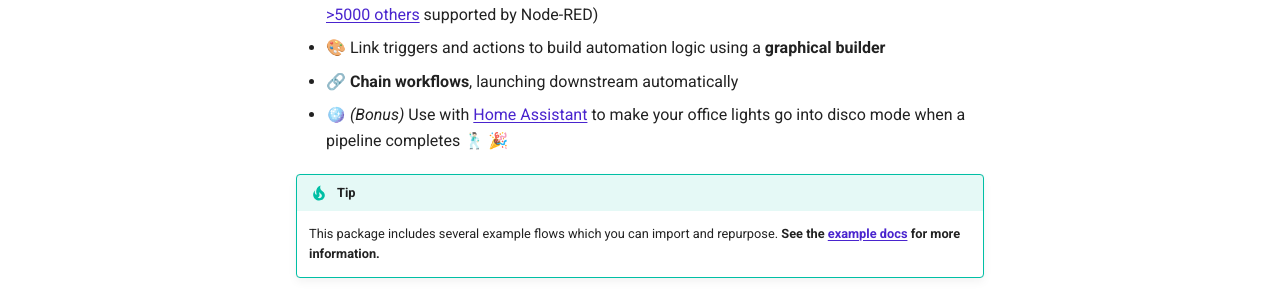
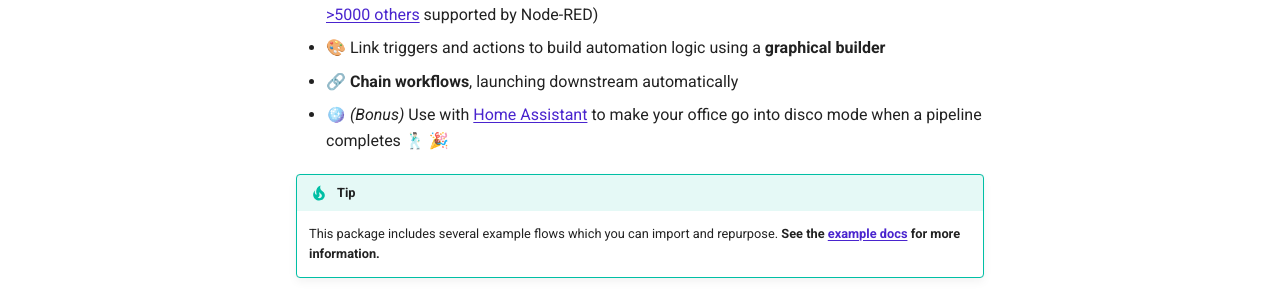
Before and after one commit to seqeralabs/node-red-seqera, an MkDocs documentation site: the page built from docs/index.md, in a window 1280 px wide and 1279 px high. Shown: the part 805-1103 px from the top of the window. Built offline with MkDocs 1.6.1 and Material for MkDocs 9.7.7, drawn with Linux system fonts in a browser that asks for light colours; comment, search, counter and statistics services are not loaded.

```diff
--- a/docs/index.md
+++ b/docs/index.md
@@ -23,7 +23,7 @@ Gives new Node-RED node types for your automation workflows, which are designed
 -   🛠️ Integration with events _coming from_ and _going to_ **third-party services** (AWS, Slack, and [>5000 others](https://flows.nodered.org/search?type=node) supported by Node-RED)
 -   🎨 Link triggers and actions to build automation logic using a **graphical builder**
 -   🔗 **Chain workflows**, launching downstream automatically
--   🪩 _(Bonus)_ Use with [Home Assistant](https://community.home-assistant.io/t/home-assistant-community-add-on-node-red/55023) to make your office lights go into disco mode when a pipeline completes 🕺🏻 🎉
+-   🪩 _(Bonus)_ Use with [Home Assistant](https://community.home-assistant.io/t/home-assistant-community-add-on-node-red/55023) to make your office go into disco mode when a pipeline completes 🕺🏻 🎉
 
 !!! tip
 
```
Also changed, not shown: README.md (+1 -1 lines).
